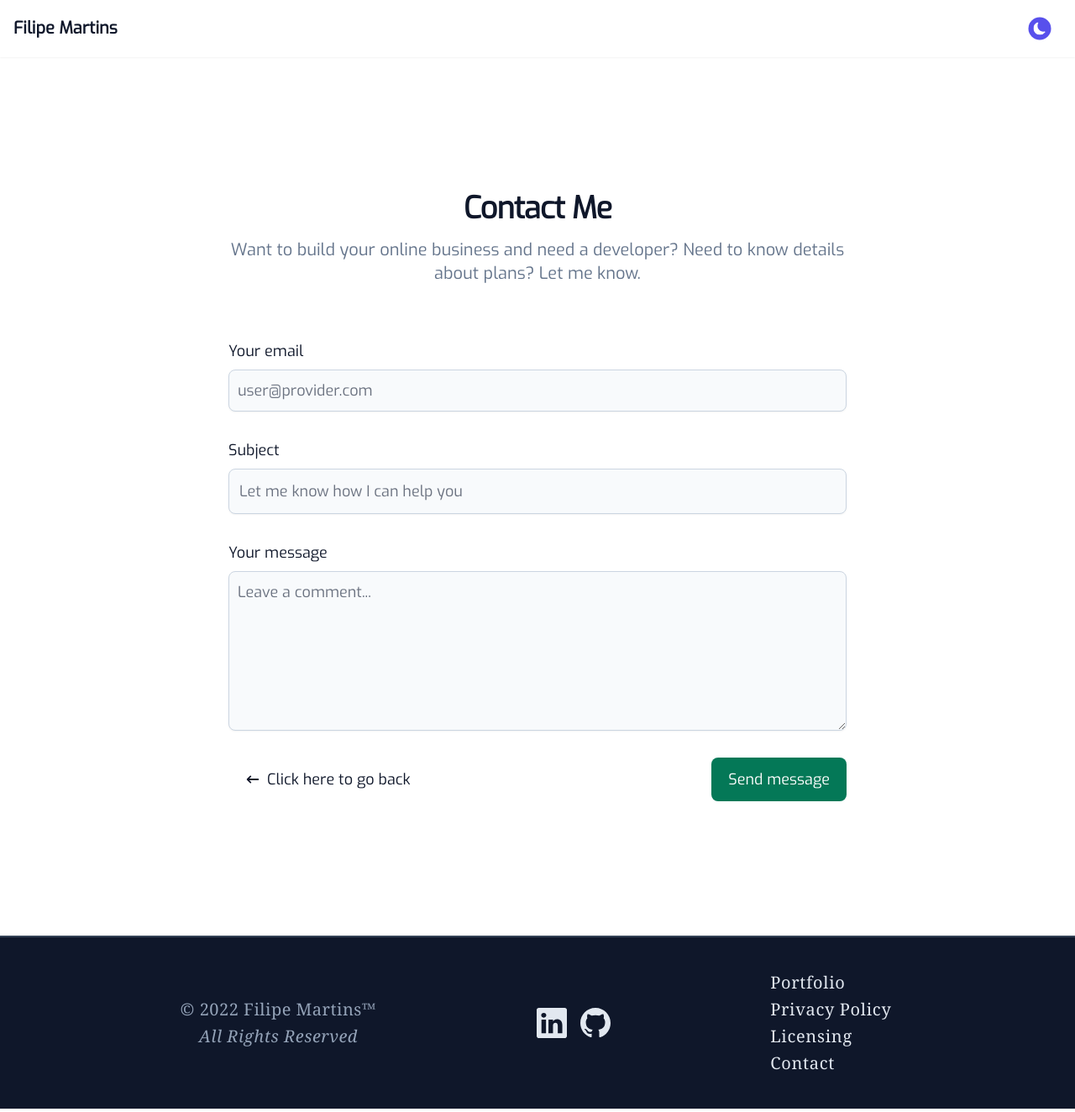
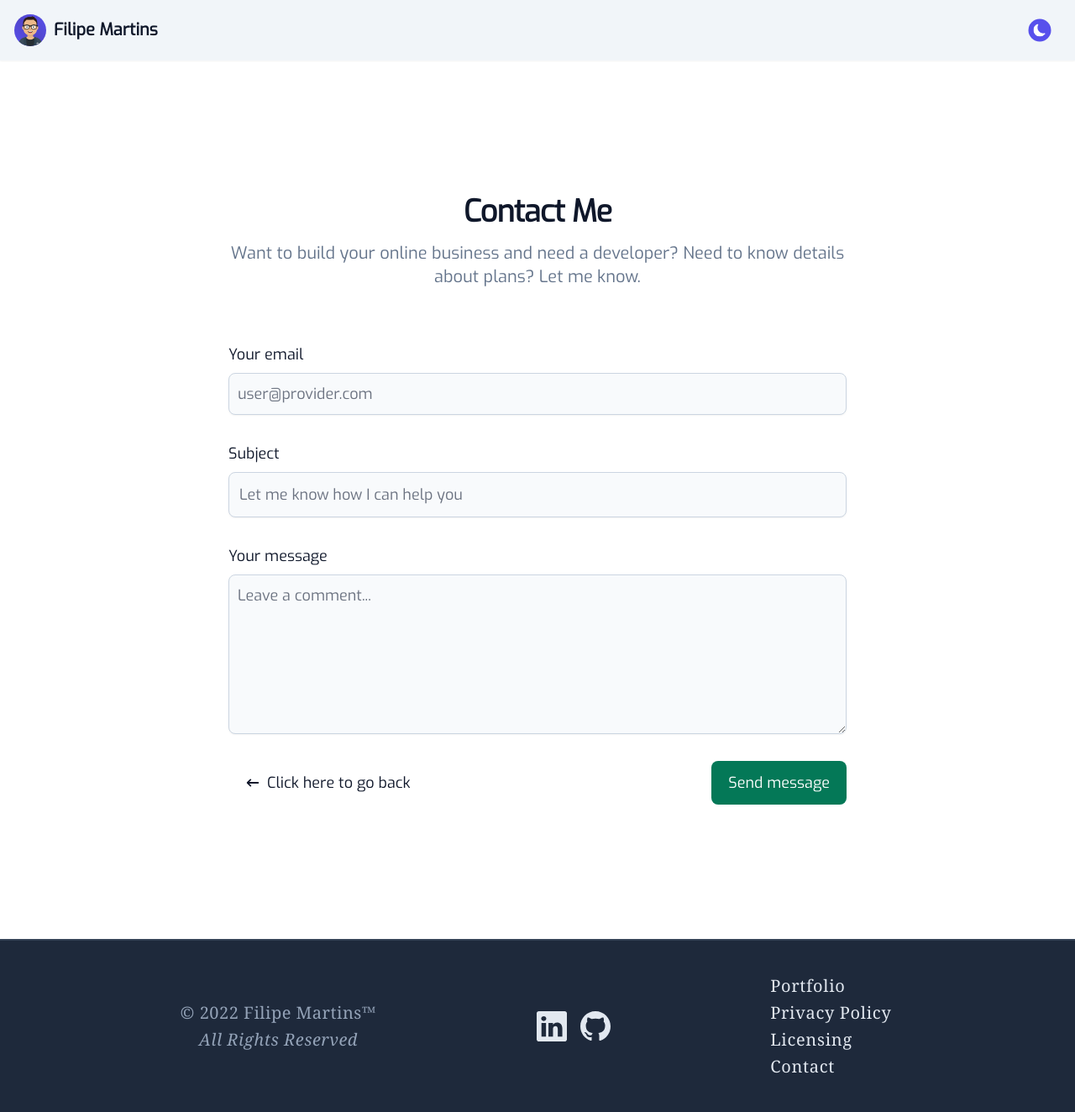
Before and after one commit to Filigs/next-portfolio, a Next.js app: page /contact-form in a window 1280 px wide. Shown: the whole page at 84% size. Built offline with nearby package versions, Linux system fonts and the light colour scheme.

Commit message:
accessibility updates
color changes on unstyled backgrounds for better readability

```diff
--- a/components/footer.js
+++ b/components/footer.js
@@ -1,8 +1,9 @@
 import Socials from "./navbar/socials";
+import Link from "next/link";
 
 export default function Footer() {
   return (
-    <footer className="relative lg:relative min-w-full max-w-full inset-x-0 bottom-0 p-4 lg:p-8 bg-slate-900 shadow md:flex md:items-center dark:bg-slate-900 border-t-2 border-x-0 border-b-0 border-slate-700 transition-transform duration-300">
+    <footer className="relative lg:relative min-w-full max-w-full inset-x-0 bottom-0 p-4 lg:p-8 bg-slate-800 shadow md:flex md:items-center dark:bg-slate-800 border-t-2 border-x-0 border-b-0 border-slate-700 transition-transform duration-300">
       <div className="flex flex-row flex-wrap w-full items-center mt-3 text-sm lg:text-md text-slate-200 font-normal font-sans sm:mt-0 transition-transform duration-300 tracking-wider gap-4 justify-center lg:justify-evenly px-4 py-2 ">
         <div className="flex flex-col gap-1 text-center lg:text-center items-center order-3 lg:order-2 transition-transform duration-300 justify-evenly">
           <p className="text-sm lg:text-lg xl:text-xl text-start lg:text-md text-slate-400 dark:text-slate-400 transition-transform duration-300 tracking-wide font-normal font-serif ">
@@ -50,12 +51,12 @@ export default function Footer() {
               </a>
             </div>
             <div className="">
-              <a
-                href="#"
-                className="hover:underline text-sm lg:text-lg xl:text-xl hover:text-white "
-              >
-                Contact
-              </a>
+              <Link href="/contact-form">
+                <a className="hover:underline text-sm lg:text-lg xl:text-xl hover:text-white">
+                  {" "}
+                  Contact
+                </a>
+              </Link>
             </div>
           </div>
         </div>
--- a/components/index/portfolio.js
+++ b/components/index/portfolio.js
@@ -49,7 +49,7 @@ export default function Portfolio() {
             return (
               <div
                 key={project.id}
-                className="p-6 bg-white rounded-lg border border-slate-200 shadow-md dark:bg-slate-800 dark:border-slate-700 max-w-screen-lg"
+                className="p-6 bg-slate-50 rounded-lg border border-slate-200 shadow-md dark:bg-slate-800 dark:border-slate-700 max-w-screen-lg"
               >
                 <div className="flex justify-between items-center mb-5 text-slate-500">
                   <span
--- a/components/navbar.js
+++ b/components/navbar.js
@@ -1,11 +1,20 @@
 import ThemeSwitch from "./theme";
 import Socials from "./navbar/socials";
+import Image from "next/image";
+import avatar from "/public/avatar.png";
 
 export default function NavBar() {
   return (
-    <nav className="bg-white dark:bg-slate-900 shadow-sm dark:shadow-slate-500 transition-colors duration-300 sticky lg:sticky min-w-full max-w-full inset-x-0 top-0 z-10">
+    <nav className="bg-slate-100 dark:bg-slate-800 shadow-sm dark:shadow-slate-500 transition-colors duration-300 sticky lg:sticky min-w-full max-w-full inset-x-0 top-0 z-10">
       <div className="flex flex-row flex-wrap justify-between items-center p-4">
-        <div className="text-slate-900 dark:text-white ">
+        <div className="text-slate-900 dark:text-white inline-flex gap-2">
+          <Image
+            src={avatar}
+            alt="Avatar as a logo"
+            width={40}
+            height={40}
+            className="rounded-full bg-gradient-to-tr from-indigo-600 via-indigo-700 to-indigo-600 dark:from-sky-500 dark:via-sky-600 dark:to-sky-500 scale-95"
+          />
           <a
             href="https://beamish-mochi-c2f9ed.netlify.app/"
             className="self-center text-xl font-semibold whitespace-nowrap"
@@ -15,7 +24,7 @@ export default function NavBar() {
         </div>
 
         <div className="text-slate-900 dark:text-white flex flex-row text-xl divide-x-2 divide-slate-200 dark:divide-slate-700 items-center">
-          <section className="mx-2 transition-all duration-300 border-0 scale-75 rounded-full text-white bg-indigo-600 hover:bg-inherit dark:bg-sky-500 hover:text-indigo-600 dark:hover:text-inherit dark:hover:bg-transparent hover:-translate-y-1 hover:scale-110">
+          <section className="mx-2 transition-transform duration-300 border-0 scale-75 rounded-full text-white bg-indigo-600 hover:bg-inherit dark:bg-sky-500 hover:text-indigo-600 dark:hover:text-inherit dark:hover:bg-transparent hover:-translate-y-1 hover:scale-110">
             {" "}
             <ThemeSwitch />
           </section>
--- a/pages/_document.js
+++ b/pages/_document.js
@@ -34,7 +34,7 @@ class myDocument extends Document {
             `}
         </Script>
 
-        <body className="text-zinc-900 bg-white dark:bg-slate-900 dark:text-white transition-colors duration-300 antialiased">
+        <body className="text-zinc-900 bg-white dark:bg-slate-900 dark:text-white transition-colors duration-300 antialiased scroll-smooth">
           <div id="modal-root"></div>
           <Main />
           <NextScript />
```
